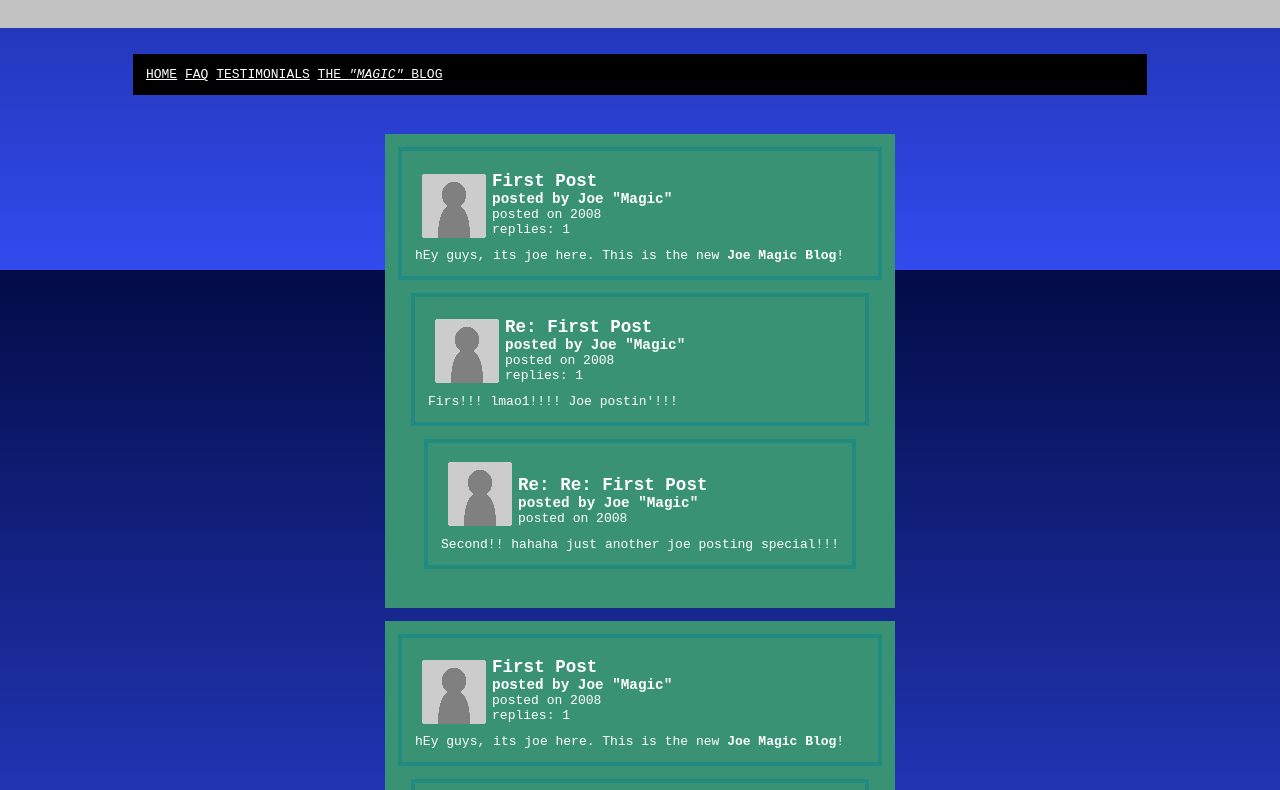
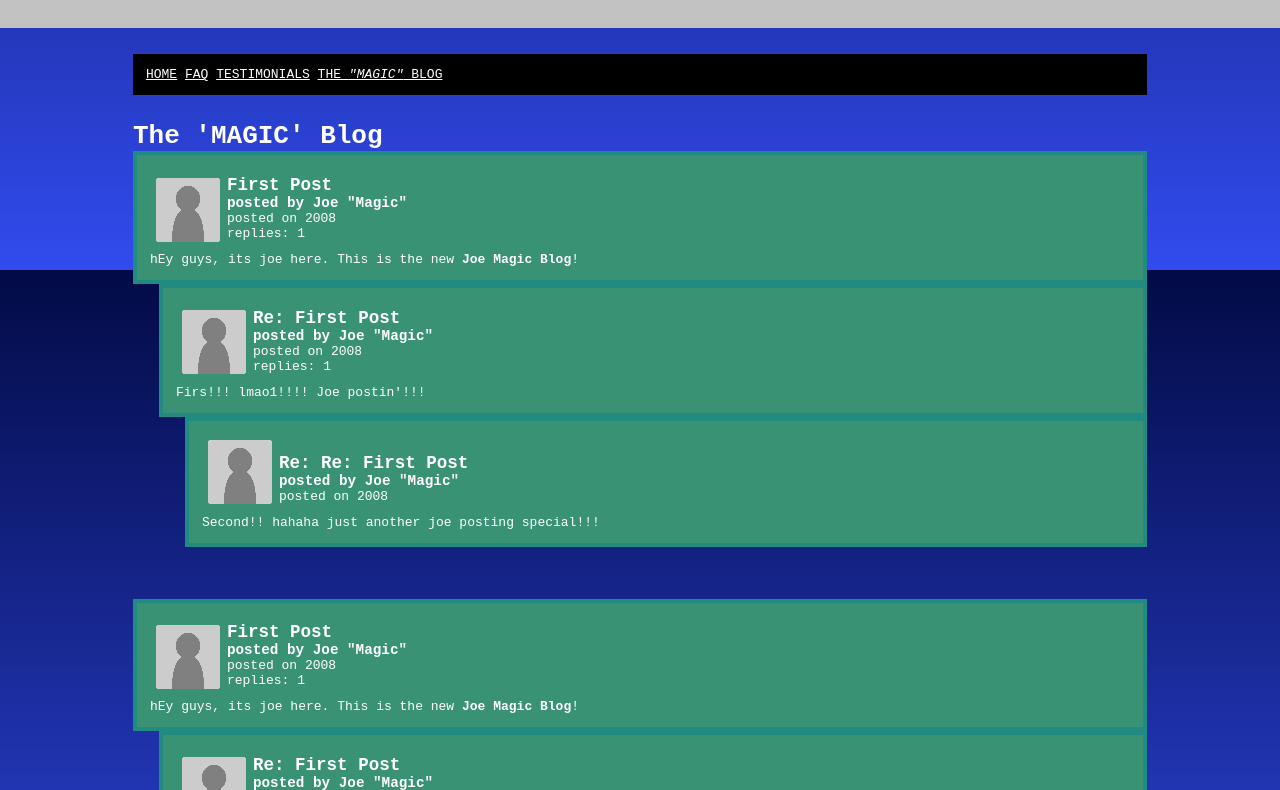
Before and after one commit to webcrawls/smack-magic, a SvelteKit app: page /blog in a window 1280 px wide. Shown: the part 530-1320 px from the top of the page. Built offline with nearby package versions, Linux system fonts and the light colour scheme.

Commit message:
design: fix blog up a bit

```diff
--- a/src/lib/components/pages/PageWrapper.svelte
+++ b/src/lib/components/pages/PageWrapper.svelte
@@ -11,7 +11,9 @@
     {/if}
 
     {#if children}
-        {@render children?.()}
+        <div class="container theme-none">
+            {@render children?.()}
+        </div>
     {/if}
 </main>
 
@@ -23,11 +25,11 @@
 
         display: flex;
         flex-direction: column;
-        align-items: center;
-        gap: 1rem;
+    }
+
+    .container {
+        width: 100%;
         height: 100%;
-        position: relative;
-        flex: 1 1;
     }
 
     :global(main > h1) {
--- a/src/lib/components/pages/blog/BlogList.svelte
+++ /dev/null
@@ -1,15 +0,0 @@
-<script>
-    import blog from "$lib/copy/blog";
-    import BlogPost from "./BlogPost.svelte";
-</script>
-
-{#each blog as { title, author, date, content, responses }}
-    <BlogPost {title} {author} {date} {content} {responses} />
-{/each}
-
-<style>
-    section {
-        max-width: 80ch;
-        margin-inline: auto;
-    }
-</style>
--- a/src/lib/components/pages/blog/BlogPost.svelte
+++ b/src/lib/components/pages/blog/BlogPost.svelte
@@ -12,9 +12,10 @@
     } = $props();
 </script>
 
-<section class="container no-border">
+<section class="container theme-none">
     <BlogMessage {title} {author} {date} {content} {comment} responses={children}/>
 
+    <ul class="post-replies">
         {#each children as { title, author, date, content, responses }}
             <svelte:self
                 {title}
@@ -25,9 +26,12 @@
                 comment={true}
             />
         {/each}
+    </ul>
 </section>
 
 <style>
-    section {
+    .post-replies {
+        list-style-type: none;
+        margin-left: 2rem;
     }
 </style>
--- a/src/lib/styles/container.css
+++ b/src/lib/styles/container.css
@@ -9,6 +9,13 @@
     }
 }
 
+.container.theme-none {
+    border: none;
+    padding: 0;
+    color: inherit;
+    background: none;
+}
+
 .container.no-border, .container.borderless {
     border: none;
 }
--- a/src/routes/(main)/blog/+page.svelte
+++ b/src/routes/(main)/blog/+page.svelte
@@ -1,9 +1,21 @@
 <script>
-    import BlogList from "$lib/components/pages/blog/BlogList.svelte";
     import PageWrapper from "$lib/components/pages/PageWrapper.svelte";
+    import BlogPost from "$lib/components/pages/blog/BlogPost.svelte";
+    import blog from "$lib/copy/blog";
 </script>
 
-<PageWrapper>
-    <h1 slot="title">The <i>"MAGIC"</i> Blog</h1>
-    <BlogList/>
+<PageWrapper title="The 'MAGIC' Blog">
+    <div class="wrapper">
+        {#each blog as { title, author, date, content, responses }}
+             <BlogPost {title} {author} {date} {content} {responses} />
+        {/each}
+    </div>
 </PageWrapper>
+
+<style>
+    .wrapper {
+        display: flex;
+        flex-direction: column;
+        gap: 4rem;
+    }
+</style>
```
Lines whose indentation alone changed are shown as unchanged.
